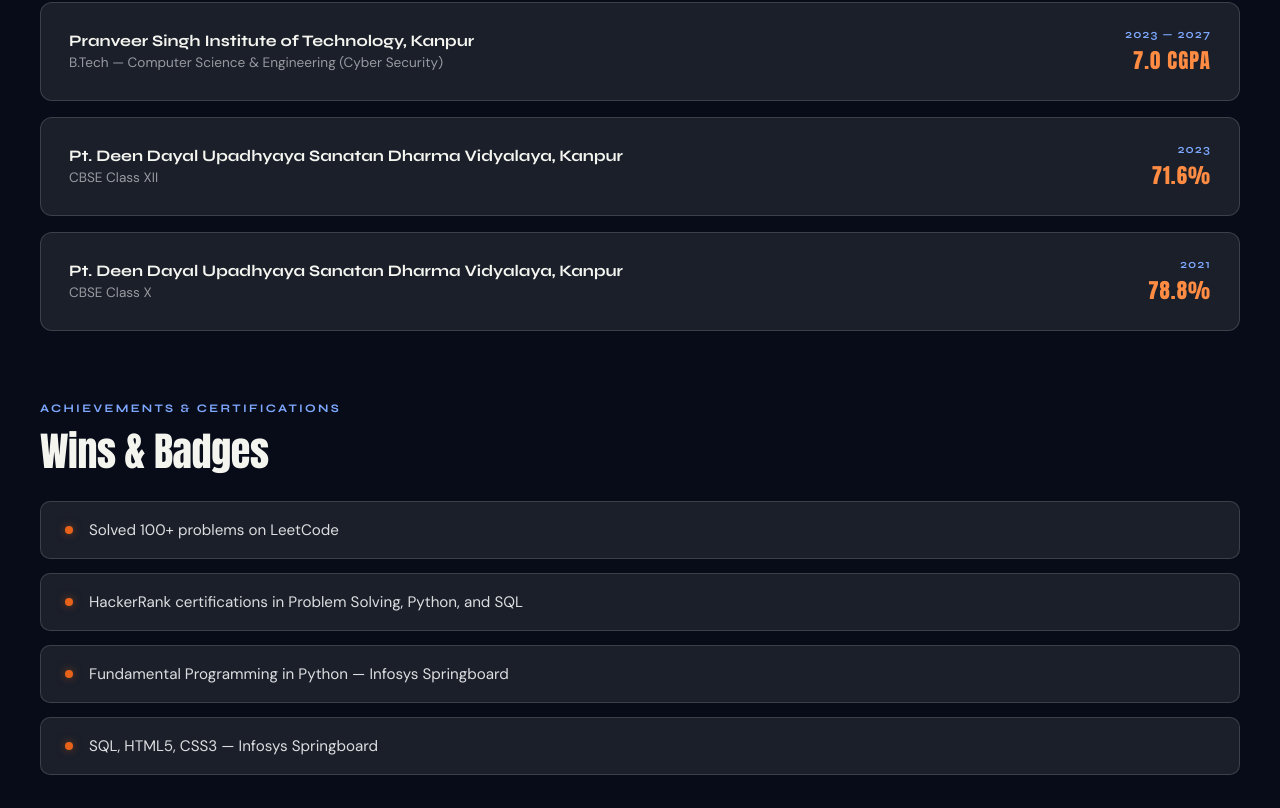
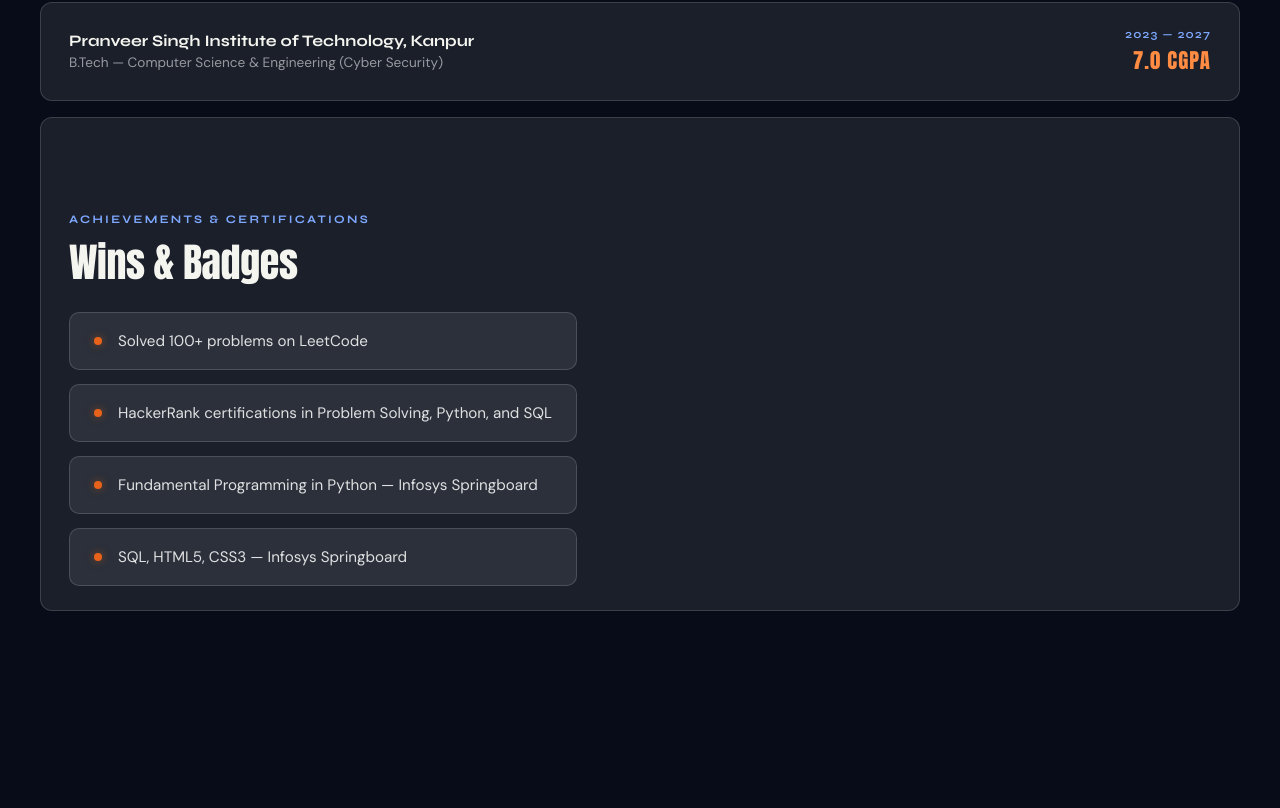
Before and after one commit to Aryan-0030/portfolio, a plain HTML site: page index.html in a window 1280 px wide. Shown: the part 2692-3500 px from the top of the page. Drawn offline with Linux system fonts and the light colour scheme.

Commit message:
Update index.html

```diff
--- a/index.html
+++ b/index.html
@@ -393,7 +393,7 @@
   }
 
   /* ===== PROJECTS ===== */
-  #work { background: var(--black); }
+  #Home { background: var(--black); }
 
   .projects-grid {
     display: grid;
@@ -471,7 +471,7 @@
   }
 
   /* ===== HACKATHON ===== */
-  #lab {
+  #h {
     background: linear-gradient(180deg, #0A0F1A 0%, #070C18 100%);
     padding: 100px 0;
   }
@@ -919,25 +919,7 @@
       </div>
       <div class="edu-card">
         <div>
-          <div class="edu-name">Pt. Deen Dayal Upadhyaya Sanatan Dharma Vidyalaya, Kanpur</div>
-          <div class="edu-sub">CBSE Class XII</div>
-        </div>
-        <div class="edu-right">
-          <div class="edu-year">2023</div>
-          <div class="edu-score">71.6%</div>
-        </div>
-      </div>
-      <div class="edu-card">
-        <div>
-          <div class="edu-name">Pt. Deen Dayal Upadhyaya Sanatan Dharma Vidyalaya, Kanpur</div>
-          <div class="edu-sub">CBSE Class X</div>
-        </div>
-        <div class="edu-right">
-          <div class="edu-year">2021</div>
-          <div class="edu-score">78.8%</div>
-        </div>
-      </div>
-    </div>
+
 
     <div style="margin-top:70px">
       <div class="section-label">Achievements & Certifications</div>
```
